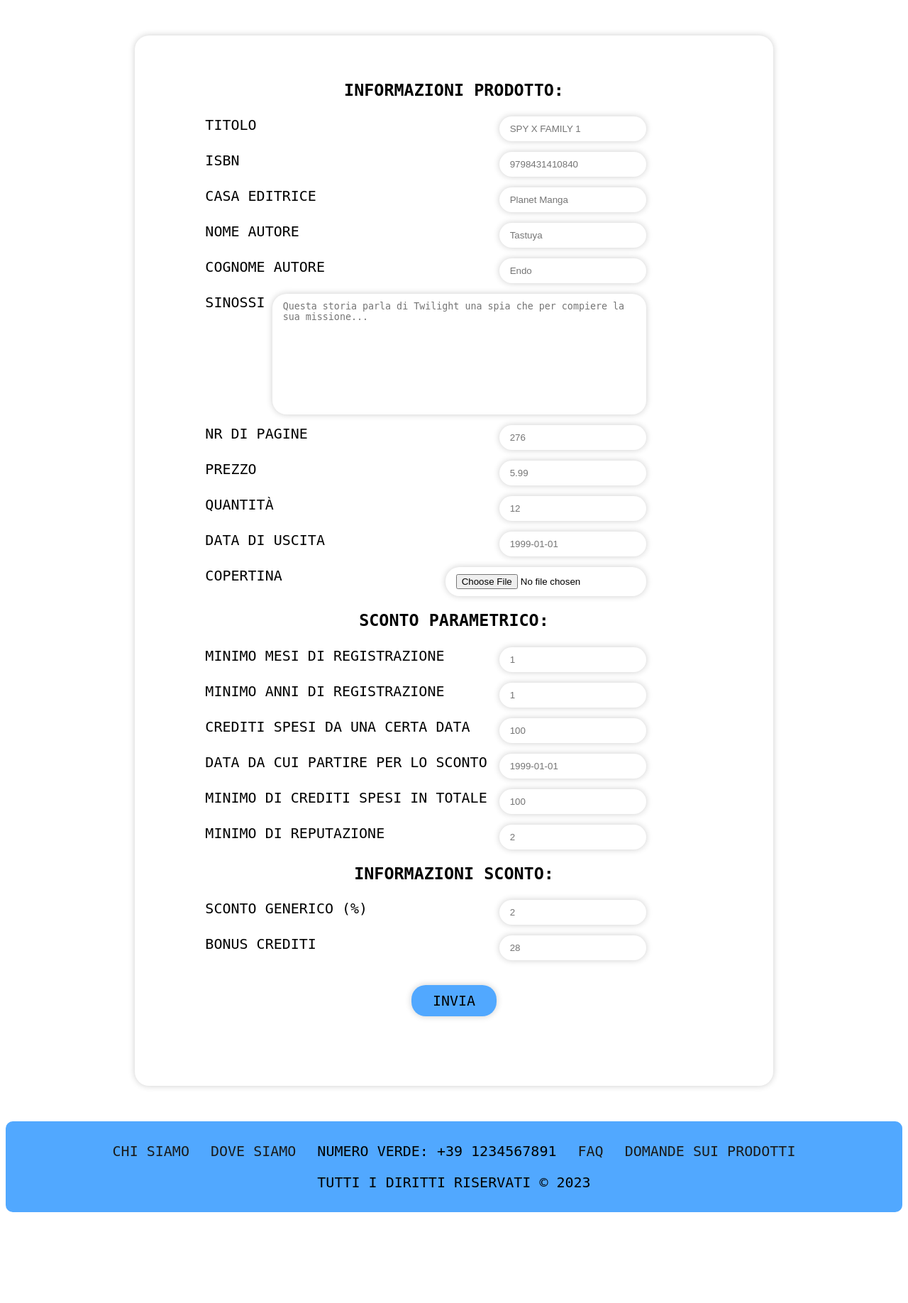
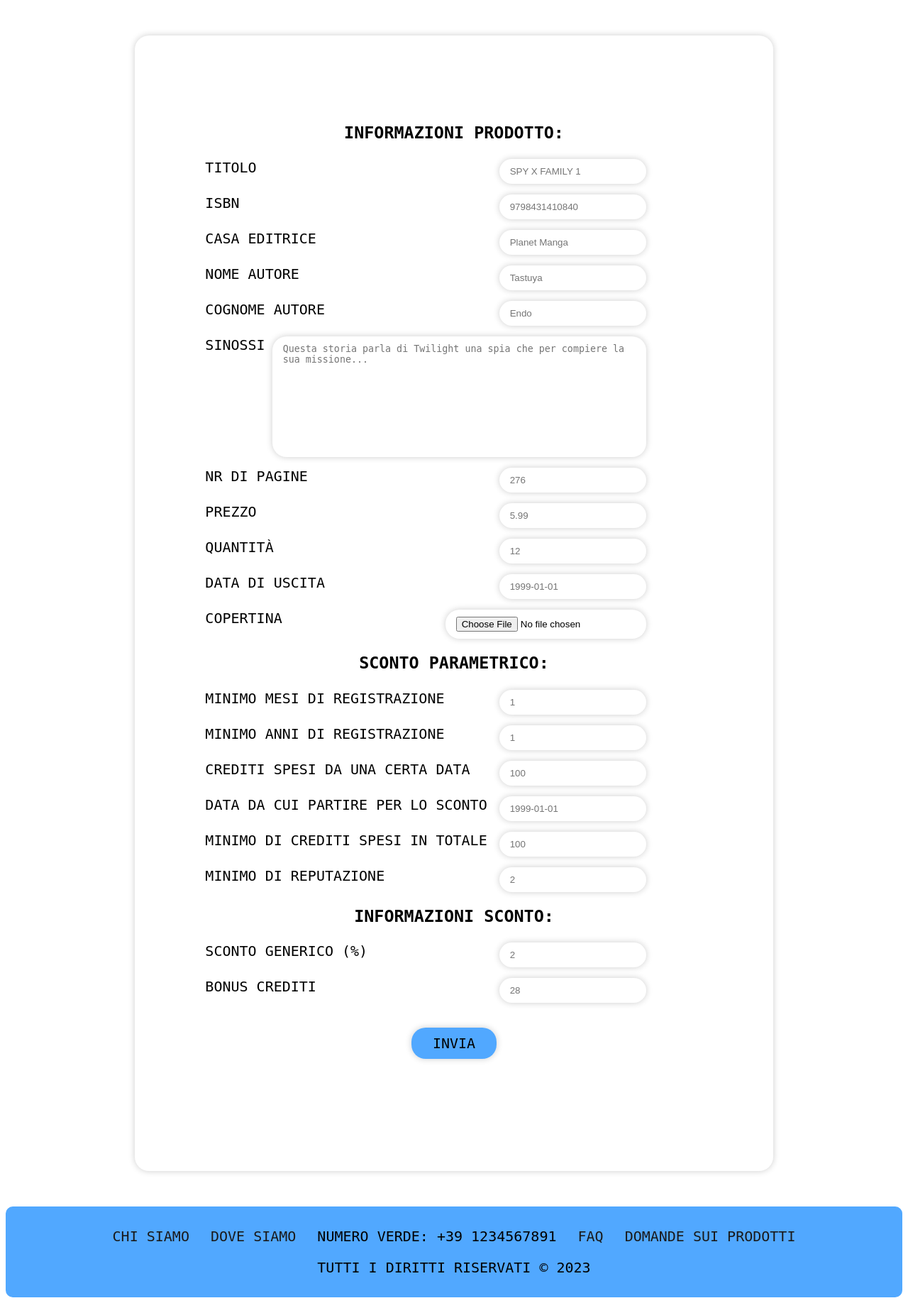
Before and after one commit to Luke-1310/University-Materials, a PHP site: page /aggiungi_prodotto.php in a window 1280 px wide. Shown: the part 94-1930 px from the top of the page at 71% size. Before the commit the page ends 1802 px from the top, so only its background shows below. Run offline with PHP 8.4, Linux system fonts and the light colour scheme.

Commit message:
css fixes

```diff
--- a/Tesina/res/CSS/external_aggiungi_prodotto.css
+++ b/Tesina/res/CSS/external_aggiungi_prodotto.css
@@ -14,7 +14,7 @@ h4 {
 
   margin: 50px auto;
 
-  height: 185vh;
+  height: 200vh;
   width: 90%;
   max-width: 900px;
 
--- a/Tesina/res/CSS/external_aggiungi_prodotto_dark.css
+++ b/Tesina/res/CSS/external_aggiungi_prodotto_dark.css
@@ -14,7 +14,7 @@ h4 {
 
   margin: 50px auto;
 
-  height: 185vh;
+  height: 200vh;
   width: 90%;
   max-width: 900px;
 
```
